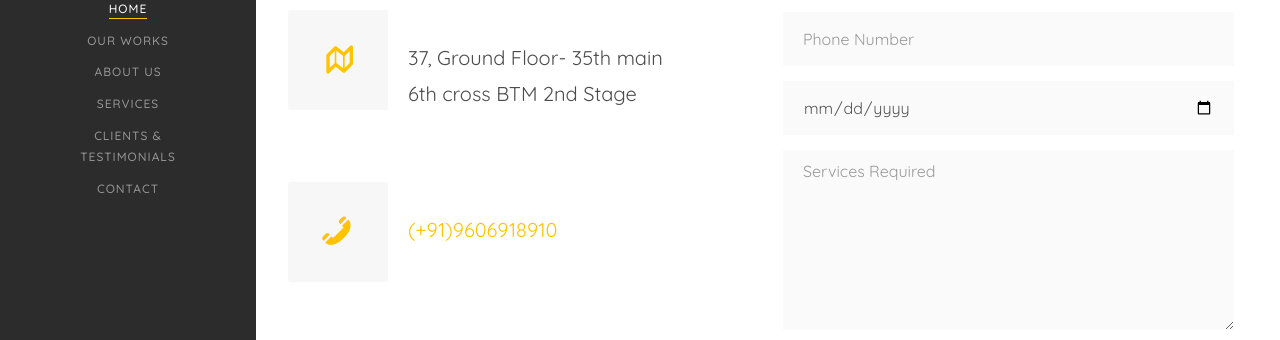
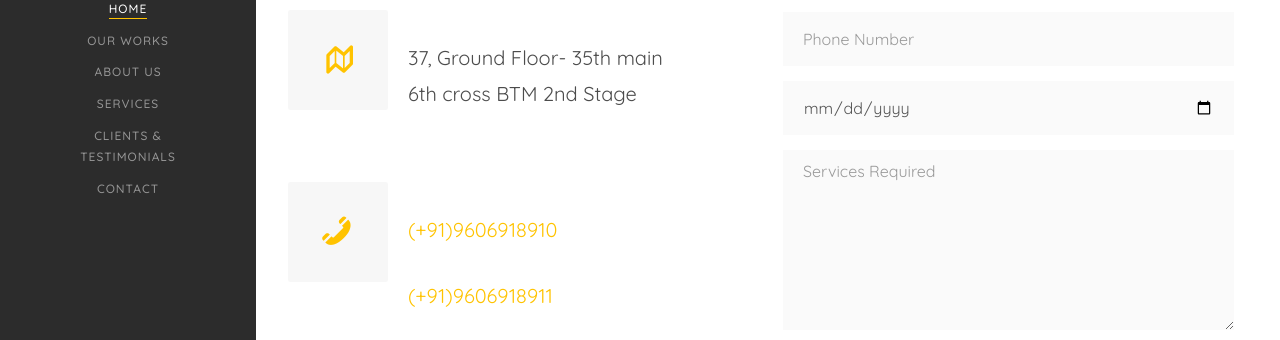
Before and after one commit to darklight7/darklight7.github.io, a plain HTML site: page contact.html in a window 1280 px wide. Shown: the part 314-654 px from the top of the page. Drawn offline with Linux system fonts and the light colour scheme; some packages are replaced by stand-ins of ours; no server answers; files whose address does not match are found by name.

Commit message:
update number

```diff
--- a/contact.html
+++ b/contact.html
@@ -115,6 +115,8 @@ Copyright &copy;<script>document.write(new Date().getFullYear());</script> All r
 								</div>
 								<div class="colorlib-text" style="font-size: 20px;">
 									<p><a>(+91)9606918910</a></p>
+									<p><a>(+91)9606918911</a></p>
+
 								</div>
 							</div>
 						</div>
```
